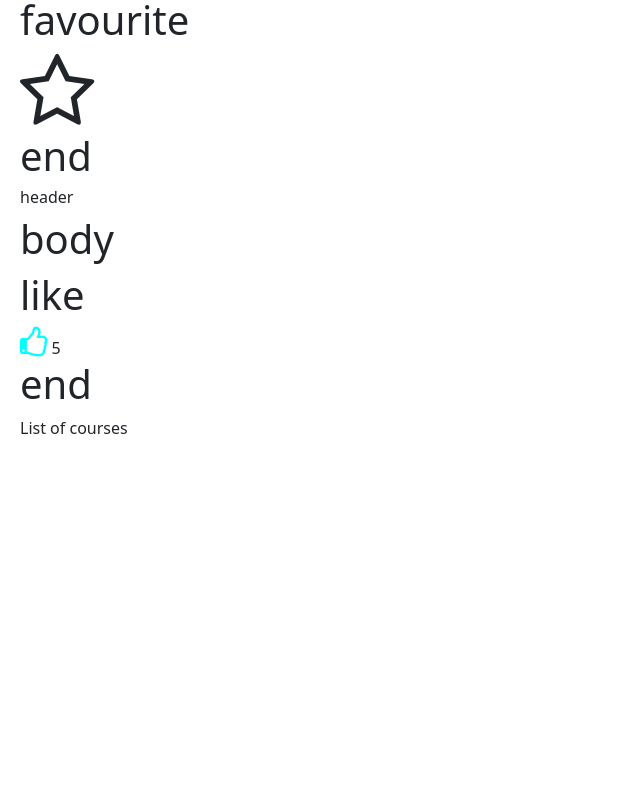
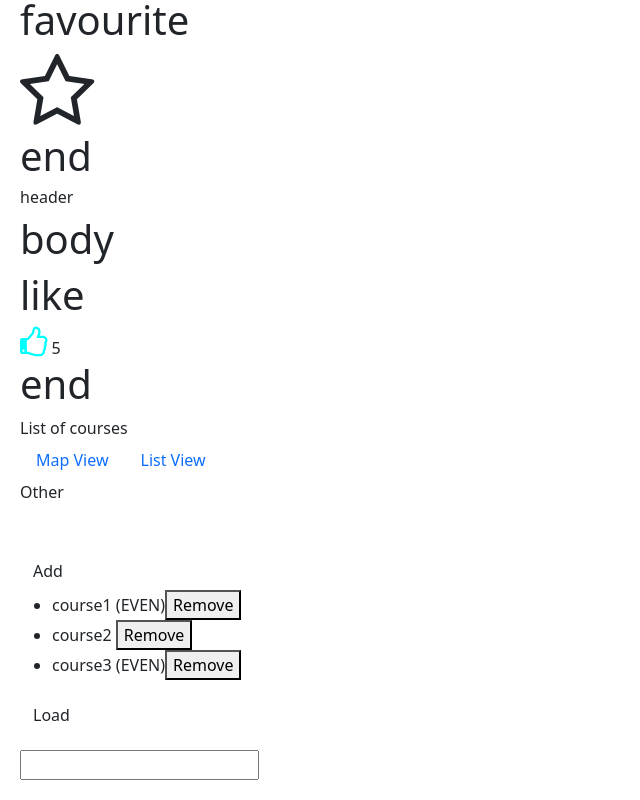
Before and after one commit to fay3r/angular-course-exercises, an Angular app: page / in a window 1280 px wide. Shown: the part 374-1174 px from the top of the page, without its empty margins (0-640 px from the left). Before the commit the page ends 834 px from the top, so only its background shows below. Built offline with nearby package versions, Linux system fonts and the light colour scheme.

Commit message:
directives ngclass ngstyle ngfor

```diff
--- a/src/app/app.component.html
+++ b/src/app/app.component.html
@@ -5,22 +5,61 @@
 
 <title-casing></title-casing>
 
-<favourite [isFavourite]="post.isFavourite"  (change)="onFavouriteChanged($event)"></favourite>
+<favourite [isFavourite]="post.isFavourite" (change)="onFavouriteChanged($event)"></favourite>
 
 <bootstrap-panel>
   <ng-container class="exa">header</ng-container>
   <ng-container class="hgee">body</ng-container>
 </bootstrap-panel>
 
+<!--task-->
+
 <like [isLiked]="tweet.isLiked" [likeCounter]="tweet.likesCount"></like>
+
+<!--ngIf-->
 
 <div *ngIf="courses.length>0;then coursesList else noCourses">
 
 </div>
-<ng-template #coursesList>  List of courses</ng-template>
+<ng-template #coursesList> List of courses</ng-template>
 <ng-template #noCourses>
   no courses yet
 </ng-template>
 
+<!--<div [hidden]="courses.length==0"> </div>-->
 
+<!--ngSwitch-->
+
+<ul class="nav nav-pills">
+  <li class="nav-item" ><a class="nav-link" [class.active]="viewMode == 'map'" (click)="viewMode = 'map'" >Map View</a></li>
+  <li class="nav-item" ><a class="nav-link" [class.active]="viewMode == 'list'" (click)="viewMode = 'list'" >List View</a></li>
+</ul>
+
+<div [ngSwitch]="viewMode">
+  <div *ngSwitchCase="'map'">Map View Content</div>
+  <div *ngSwitchCase="'list'">List View Content</div>
+  <div *ngSwitchDefault>Other</div>
+</div>
+
+<!--ngFor-->
+<br><br>
+
+<button class="btn" (click)="onAdd()">Add</button>
+
+<ul>
+  <li *ngFor="let course of courses; even as isEven">
+    {{course.name}} <span *ngIf="isEven">(EVEN)</span>
+    <button (click)="onRemove(course)">Remove</button>
+  </li>
+</ul>
+
+
+<button class="btn" (click)="loadData()">Load</button>
+<ul>
+  <li *ngFor="let course of courses2;trackBy:trackCourse">
+    {{course.name}}
+  </li>
+</ul>
+
+<input type="text" [appInputFormat]="'uppercase'">
 <router-outlet></router-outlet>
--- a/src/app/app.component.ts
+++ b/src/app/app.component.ts
@@ -1,4 +1,4 @@
-import { Component } from '@angular/core';
+import {Component} from '@angular/core';
 import {FavouriteChangedEventArgs} from "./components/favourite/favourite.component";
 
 @Component({
@@ -9,22 +9,51 @@ import {FavouriteChangedEventArgs} from "./components/favourite/favourite.compon
 export class AppComponent {
   title = 'courseEx';
 
-  post={
-    title:'Title',
-    isFavourite:true
+  post = {
+    title: 'Title',
+    isFavourite: true
   }
 
-  tweet={
-    body:'body of the tweet',
-    isLiked:false,
-    likesCount:5
+  tweet = {
+    body: 'body of the tweet',
+    isLiked: false,
+    likesCount: 5
   }
 
-  courses=[1];
+  courses = [
+    {id: 1, name: 'course1'},
+    {id: 2, name: 'course2'},
+    {id: 3, name: 'course3'},
+  ];
+
+  courses2: any;
+
+  viewMode = 'default';
 
 
-  onFavouriteChanged(eventArgs:FavouriteChangedEventArgs) {
+  onFavouriteChanged(eventArgs: FavouriteChangedEventArgs) {
     console.log(eventArgs)
   }
 
+  onAdd() {
+    this.courses.push({id: 4, name: 'course4'})
+  }
+
+
+  onRemove(course: any) {
+    let index = this.courses.indexOf(course);
+    this.courses.splice(index, 1);
+  }
+
+  loadData() {
+    this.courses2 = [
+      {id: 1, name: 'course1'},
+      {id: 2, name: 'course2'},
+      {id: 3, name: 'course3'},
+    ];
+  }
+
+  trackCourse(index:any,course:any){
+    return course ? course.id : undefined;
+  }
 }
--- a/src/app/app.module.ts
+++ b/src/app/app.module.ts
@@ -12,6 +12,7 @@ import { ExamplePipe } from './pipe/example.pipe';
 import { FavouriteComponent } from './components/favourite/favourite.component';
 import { PanelComponentComponent } from './components/panel-component/panel-component.component';
 import { LikeComponent } from './components/like/like.component';
+import { InputFormatDirective } from './directives/input-format.directive';
 
 @NgModule({
   declarations: [
@@ -22,7 +23,8 @@ import { LikeComponent } from './components/like/like.component';
     ExamplePipe,
     FavouriteComponent,
     PanelComponentComponent,
-    LikeComponent
+    LikeComponent,
+    InputFormatDirective
   ],
   imports: [
     BrowserModule,
--- a/src/app/components/favourite/favourite.component.html
+++ b/src/app/components/favourite/favourite.component.html
@@ -1,3 +1,9 @@
 <h1>favourite</h1>
-<span class="fa fa-5x" [class.fa-star-o]="isFavourite" [class.fa-star]="!isFavourite" (click)="onClick()"></span>
+<span class="fa fa-5x"
+
+      [ngClass]="{
+        'fa-star-o': isFavourite,
+        'fa-star': !isFavourite
+      }"
+      (click)="onClick()"></span>
 <h1>end</h1>
--- /dev/null
+++ b/src/app/directives/input-format.directive.ts
@@ -0,0 +1,31 @@
+import {Directive, ElementRef, HostListener, Input} from '@angular/core';
+
+@Directive({
+  selector: '[appInputFormat]'
+})
+export class InputFormatDirective {
+
+  @Input('appInputFormat')
+  format: any;
+
+  constructor(private el: ElementRef) {
+  }
+
+  @HostListener('focus')
+  onFocus() {
+    console.log('focused')
+  }
+
+  @HostListener('blur')
+  onBlur() {
+    let value: string = this.el.nativeElement.value;
+    if (this.format == 'lowercase') {
+      this.el.nativeElement.value = value.toLocaleLowerCase()
+    } else {
+      this.el.nativeElement.value = value.toLocaleUpperCase()
+    }
+    console.log('blurred')
+  }
+
+
+}
--- a/src/styles.css
+++ b/src/styles.css
@@ -4,3 +4,7 @@
 body{
   padding: 20px;
 }
+
+a{
+  cursor: pointer;
+}
```
Also changed, not shown: 1 other file (tests, documents, lock files or other folders).
